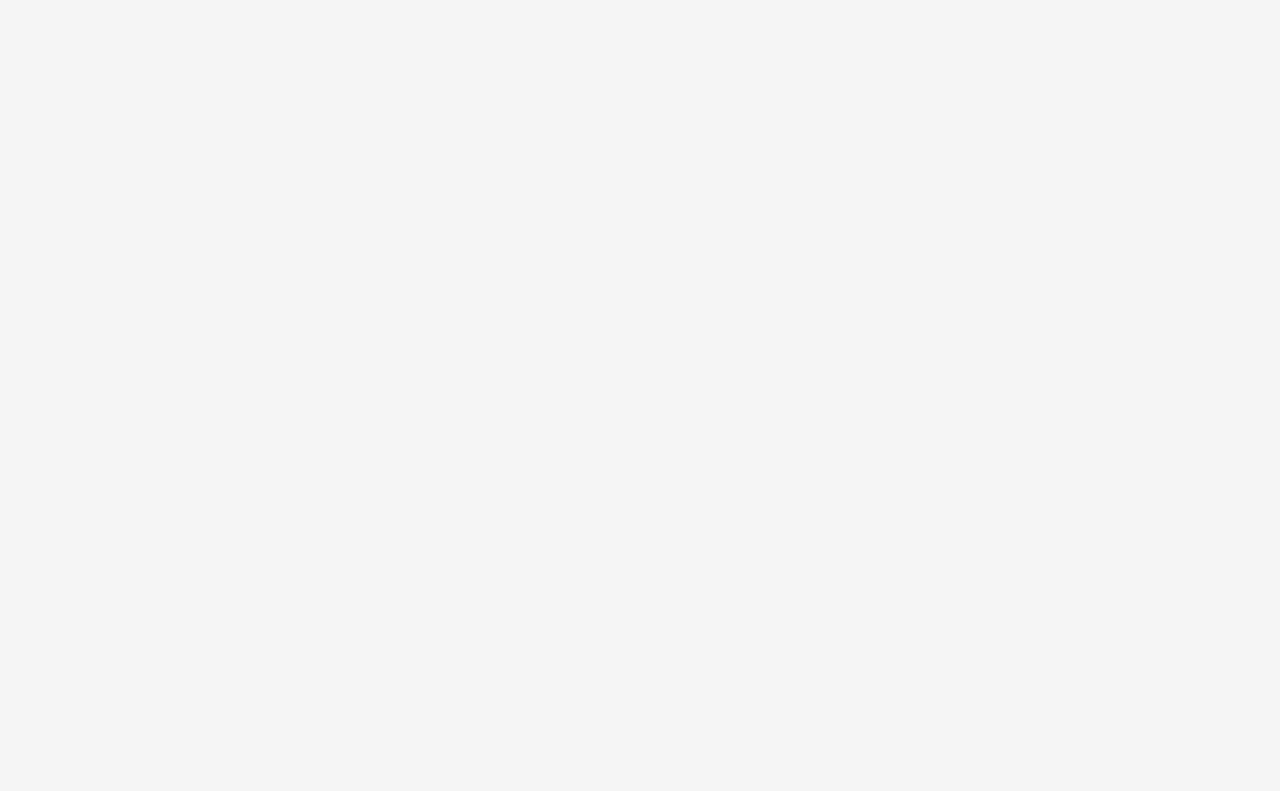
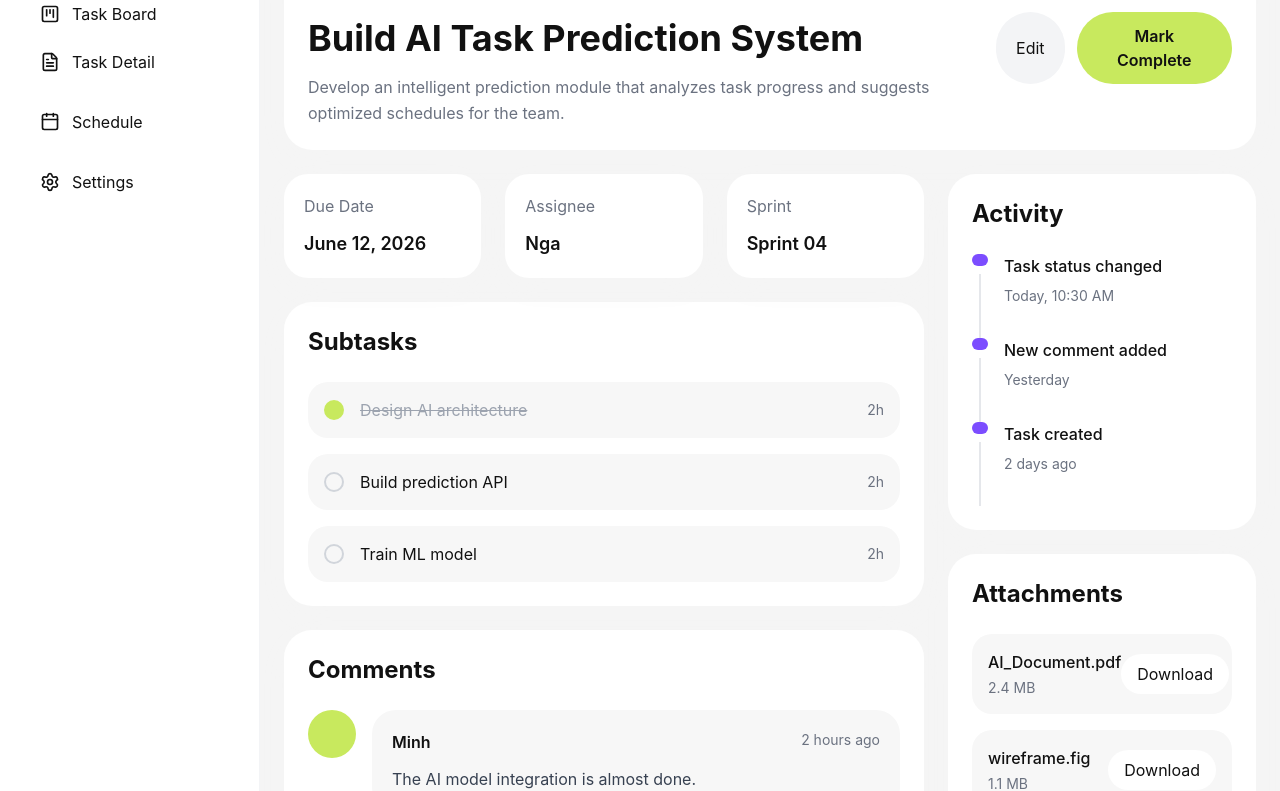
Before and after one commit to nga4704/task-management-ai, a React (Vite) app in the folder frontend/: page /task-detail in a window 1280 px wide. Before the commit this address had no page. Shown: the part 202-993 px from the top of the page. Before the commit the page ends 800 px from the top, so only its background shows below. Built offline with nearby package versions, Linux system fonts and the light colour scheme.

Commit message:
feat: task-detail core ui

```diff
--- a/frontend/src/components/layout/Sidebar.tsx
+++ b/frontend/src/components/layout/Sidebar.tsx
@@ -3,7 +3,8 @@ import {
   FolderKanban,
   Calendar,
   Settings,
-  KanbanSquare
+  KanbanSquare,
+  FileText
 } from "lucide-react";
 import { Link } from "react-router-dom";
 
@@ -40,6 +41,12 @@ function Sidebar() {
           <SidebarItem
             icon={<KanbanSquare size={20} />}
             title="Task Board"
+          />
+        </Link>
+        <Link to="/task-detail">
+          <SidebarItem
+            icon={<FileText size={20} />}
+            title="Task Detail"
           />
         </Link>
         <SidebarItem
--- /dev/null
+++ b/frontend/src/components/task-detail/ActivityTimeline.tsx
@@ -0,0 +1,38 @@
+type ActivityTimelineProps = {
+  activity: string;
+  time: string;
+};
+
+function ActivityTimeline({
+  activity,
+  time,
+}: ActivityTimelineProps) {
+  return (
+    <div className="flex gap-4">
+      <div className="flex flex-col items-center">
+        <div
+          className="
+            w-4
+            h-4
+            rounded-full
+            bg-secondary
+          "
+        />
+
+        <div className="w-[2px] h-full bg-gray-200 mt-2" />
+      </div>
+
+      <div className="pb-8">
+        <p className="font-medium">
+          {activity}
+        </p>
+
+        <p className="text-sm text-gray-500 mt-2">
+          {time}
+        </p>
+      </div>
+    </div>
+  );
+}
+
+export default ActivityTimeline;
--- /dev/null
+++ b/frontend/src/components/task-detail/AttachmentCard.tsx
@@ -0,0 +1,45 @@
+type AttachmentCardProps = {
+  name: string;
+  size: string;
+};
+
+function AttachmentCard({
+  name,
+  size,
+}: AttachmentCardProps) {
+  return (
+    <div
+      className="
+        bg-[#F7F7F7]
+        rounded-[20px]
+        p-4
+        flex
+        justify-between
+        items-center
+      "
+    >
+      <div>
+        <h4 className="font-medium">
+          {name}
+        </h4>
+
+        <p className="text-sm text-gray-500 mt-1">
+          {size}
+        </p>
+      </div>
+
+      <button
+        className="
+          bg-white
+          px-4
+          py-2
+          rounded-full
+        "
+      >
+        Download
+      </button>
+    </div>
+  );
+}
+
+export default AttachmentCard;
--- /dev/null
+++ b/frontend/src/components/task-detail/CommentCard.tsx
@@ -0,0 +1,49 @@
+type CommentCardProps = {
+  name: string;
+  comment: string;
+  time: string;
+};
+
+function CommentCard({
+  name,
+  comment,
+  time,
+}: CommentCardProps) {
+  return (
+    <div className="flex gap-4">
+      <div
+        className="
+          w-12
+          h-12
+          rounded-full
+          bg-primary
+        "
+      />
+
+      <div
+        className="
+          flex-1
+          bg-[#F7F7F7]
+          rounded-[24px]
+          p-5
+        "
+      >
+        <div className="flex justify-between">
+          <h4 className="font-semibold">
+            {name}
+          </h4>
+
+          <span className="text-sm text-gray-500">
+            {time}
+          </span>
+        </div>
+
+        <p className="mt-3 text-gray-700 leading-relaxed">
+          {comment}
+        </p>
+      </div>
+    </div>
+  );
+}
+
+export default CommentCard;
--- /dev/null
+++ b/frontend/src/components/task-detail/SubtaskItem.tsx
@@ -0,0 +1,57 @@
+type SubtaskItemProps = {
+  title: string;
+  completed?: boolean;
+};
+
+function SubtaskItem({
+  title,
+  completed,
+}: SubtaskItemProps) {
+  return (
+    <div
+      className="
+        flex
+        items-center
+        justify-between
+        bg-[#F7F7F7]
+        rounded-[20px]
+        p-4
+      "
+    >
+      <div className="flex items-center gap-4">
+        <div
+          className={`
+            w-5
+            h-5
+            rounded-full
+            border-2
+
+            ${
+              completed
+                ? "bg-primary border-primary"
+                : "border-gray-300"
+            }
+          `}
+        />
+
+        <p
+          className={`
+            ${
+              completed
+                ? "line-through text-gray-400"
+                : ""
+            }
+          `}
+        >
+          {title}
+        </p>
+      </div>
+
+      <span className="text-sm text-gray-500">
+        2h
+      </span>
+    </div>
+  );
+}
+
+export default SubtaskItem;
--- /dev/null
+++ b/frontend/src/components/task-detail/TaskHeader.tsx
@@ -0,0 +1,76 @@
+function TaskHeader() {
+  return (
+    <div
+      className="
+        bg-white
+        rounded-[28px]
+        p-6
+        shadow-soft
+        flex
+        flex-col
+        lg:flex-row
+        lg:items-center
+        lg:justify-between
+        gap-6
+      "
+    >
+      <div>
+        <div className="flex items-center gap-3">
+          <span
+            className="
+              bg-primary
+              px-4
+              py-1
+              rounded-full
+              text-sm
+              font-medium
+            "
+          >
+            In Progress
+          </span>
+
+          <span className="text-gray-500">
+            High Priority
+          </span>
+        </div>
+
+        <h1 className="text-4xl font-bold mt-5">
+          Build AI Task Prediction System
+        </h1>
+
+        <p className="text-gray-500 mt-4 max-w-2xl leading-relaxed">
+          Develop an intelligent prediction module
+          that analyzes task progress and suggests
+          optimized schedules for the team.
+        </p>
+      </div>
+
+      <div className="flex gap-3">
+        <button
+          className="
+            bg-gray-100
+            px-5
+            py-3
+            rounded-full
+          "
+        >
+          Edit
+        </button>
+
+        <button
+          className="
+            bg-primary
+            px-5
+            py-3
+            rounded-full
+            font-semibold
+          "
+        >
+          Mark Complete
+        </button>
+      </div>
+    </div>
+  );
+}
+
+export default TaskHeader;
--- /dev/null
+++ b/frontend/src/components/task-detail/TaskInfoCard.tsx
@@ -0,0 +1,30 @@
+type TaskInfoCardProps = {
+  label: string;
+  value: string;
+};
+
+function TaskInfoCard({
+  label,
+  value,
+}: TaskInfoCardProps) {
+  return (
+    <div
+      className="
+        bg-white
+        rounded-[24px]
+        p-5
+        shadow-soft
+      "
+    >
+      <p className="text-gray-500">
+        {label}
+      </p>
+
+      <h3 className="font-semibold text-lg mt-3">
+        {value}
+      </h3>
+    </div>
+  );
+}
+
+export default TaskInfoCard;
--- /dev/null
+++ b/frontend/src/pages/task-detail/TaskDetailPage.tsx
@@ -0,0 +1,167 @@
+import MainLayout from "../../layouts/MainLayout";
+
+import TaskHeader from "../../components/task-detail/TaskHeader";
+import TaskInfoCard from "../../components/task-detail/TaskInfoCard";
+import SubtaskItem from "../../components/task-detail/SubtaskItem";
+import CommentCard from "../../components/task-detail/CommentCard";
+import ActivityTimeline from "../../components/task-detail/ActivityTimeline";
+import AttachmentCard from "../../components/task-detail/AttachmentCard";
+
+function TaskDetailPage() {
+  return (
+    <MainLayout>
+      <div className="space-y-6">
+
+        <TaskHeader />
+
+        <div className="grid grid-cols-12 gap-6">
+
+          {/* Left */}
+          <div className="col-span-12 lg:col-span-8 space-y-6">
+
+            {/* Task Info */}
+            <div className="grid md:grid-cols-3 gap-6">
+              <TaskInfoCard
+                label="Due Date"
+                value="June 12, 2026"
+              />
+
+              <TaskInfoCard
+                label="Assignee"
+                value="Nga"
+              />
+
+              <TaskInfoCard
+                label="Sprint"
+                value="Sprint 04"
+              />
+            </div>
+
+            {/* Subtasks */}
+            <div
+              className="
+                bg-white
+                rounded-[28px]
+                p-6
+                shadow-soft
+              "
+            >
+              <h2 className="text-2xl font-bold">
+                Subtasks
+              </h2>
+
+              <div className="mt-6 space-y-4">
+                <SubtaskItem
+                  title="Design AI architecture"
+                  completed
+                />
+
+                <SubtaskItem
+                  title="Build prediction API"
+                />
+
+                <SubtaskItem
+                  title="Train ML model"
+                />
+              </div>
+            </div>
+
+            {/* Comments */}
+            <div
+              className="
+                bg-white
+                rounded-[28px]
+                p-6
+                shadow-soft
+              "
+            >
+              <h2 className="text-2xl font-bold">
+                Comments
+              </h2>
+
+              <div className="mt-6 space-y-6">
+                <CommentCard
+                  name="Minh"
+                  comment="The AI model integration is almost done."
+                  time="2 hours ago"
+                />
+
+                <CommentCard
+                  name="Huy"
+                  comment="Need to optimize prediction performance."
+                  time="5 hours ago"
+                />
+              </div>
+            </div>
+
+          </div>
+
+          {/* Right */}
+          <div className="col-span-12 lg:col-span-4 space-y-6">
+
+            {/* Activity */}
+            <div
+              className="
+                bg-white
+                rounded-[28px]
+                p-6
+                shadow-soft
+              "
+            >
+              <h2 className="text-2xl font-bold">
+                Activity
+              </h2>
+
+              <div className="mt-6">
+                <ActivityTimeline
+                  activity="Task status changed"
+                  time="Today, 10:30 AM"
+                />
+
+                <ActivityTimeline
+                  activity="New comment added"
+                  time="Yesterday"
+                />
+
+                <ActivityTimeline
+                  activity="Task created"
+                  time="2 days ago"
+                />
+              </div>
+            </div>
+
+            {/* Attachments */}
+            <div
+              className="
+                bg-white
+                rounded-[28px]
+                p-6
+                shadow-soft
+              "
+            >
+              <h2 className="text-2xl font-bold">
+                Attachments
+              </h2>
+
+              <div className="mt-6 space-y-4">
+                <AttachmentCard
+                  name="AI_Document.pdf"
+                  size="2.4 MB"
+                />
+
+                <AttachmentCard
+                  name="wireframe.fig"
+                  size="1.1 MB"
+                />
+              </div>
+            </div>
+
+          </div>
+
+        </div>
+      </div>
+    </MainLayout>
+  );
+}
+
+export default TaskDetailPage;
--- a/frontend/src/routes/AppRoutes.tsx
+++ b/frontend/src/routes/AppRoutes.tsx
@@ -5,6 +5,7 @@ import RegisterPage from "../pages/auth/RegisterPage";
 import DashboardPage from "../pages/dashboard/DashboardPage";
 import WorkspacePage from "../pages/workspace/WorkspacePage";
 import TaskBoardPage from "../pages/task-board/TaskBoardPage";
+import TaskDetailPage from "../pages/task-detail/TaskDetailPage";
 
 function AppRoutes() {
   return (
@@ -15,20 +16,13 @@ function AppRoutes() {
 
       <Route path="/register" element={<RegisterPage />} />
 
-      <Route
-        path="/dashboard"
-        element={<DashboardPage />}
-      />
+      <Route path="/dashboard" element={<DashboardPage />} />
 
-      <Route
-        path="/workspace"
-        element={<WorkspacePage />}
-      />
+      <Route path="/workspace" element={<WorkspacePage />} />
 
-      <Route
-        path="/task-board"
-        element={<TaskBoardPage />}
-      />
+      <Route path="/task-board" element={<TaskBoardPage />} />
+
+      <Route path="/task-detail" element={<TaskDetailPage />} />
 
     </Routes>
 
```
